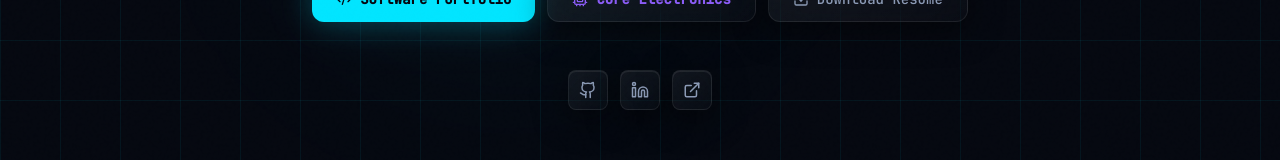
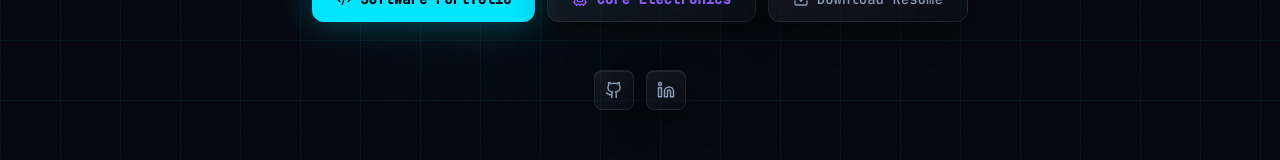
Before and after one commit to Souparnoo/Souparna_Portfolio, a Next.js app: page / in a window 1280 px wide. Shown: the part 560-720 px from the top of the page. Built offline with nearby package versions, Linux system fonts and the light colour scheme; no server answers.

Commit message:
small fix

```diff
--- a/src/app/layout.tsx
+++ b/src/app/layout.tsx
@@ -2,9 +2,9 @@ import type { Metadata } from 'next'
 import './globals.css'
 
 export const metadata: Metadata = {
-  title: 'Souparna Kundu — ECE Student & Developer',
+  title: 'Souparna Kundu — ETCE Student & Developer',
   description: 'Portfolio of Souparna Kundu — Electronics & Telecommunication Engineering student at Jadavpur University. VLSI, Embedded Systems, Software Development, AI.',
-  keywords: ['Souparna Kundu', 'ECE', 'Jadavpur University', 'VLSI', 'Portfolio', 'Electronics', 'Developer'],
+  keywords: ['Souparna Kundu', 'ETCE', 'Jadavpur University', 'VLSI', 'Portfolio', 'Electronics', 'Developer'],
   authors: [{ name: 'Souparna Kundu' }],
   openGraph: {
     title: 'Souparna Kundu — ETCE Student & Developer',
--- a/src/components/sections/Hero.tsx
+++ b/src/components/sections/Hero.tsx
@@ -118,14 +118,7 @@ export default function Hero() {
           >
             <Linkedin size={18} />
           </a>
-          <a
-            href="https://codeforces.com/profile/Souparnoo"
-            target="_blank"
-            rel="noopener noreferrer"
-            className="p-2.5 rounded-lg glass border border-white/8 text-text-secondary hover:text-text-primary hover:border-accent-cyan/30 transition-all duration-200 hover:scale-110"
-          >
-            <ExternalLink size={18} />
-          </a>
+
         </motion.div>
       </div>
 
```
